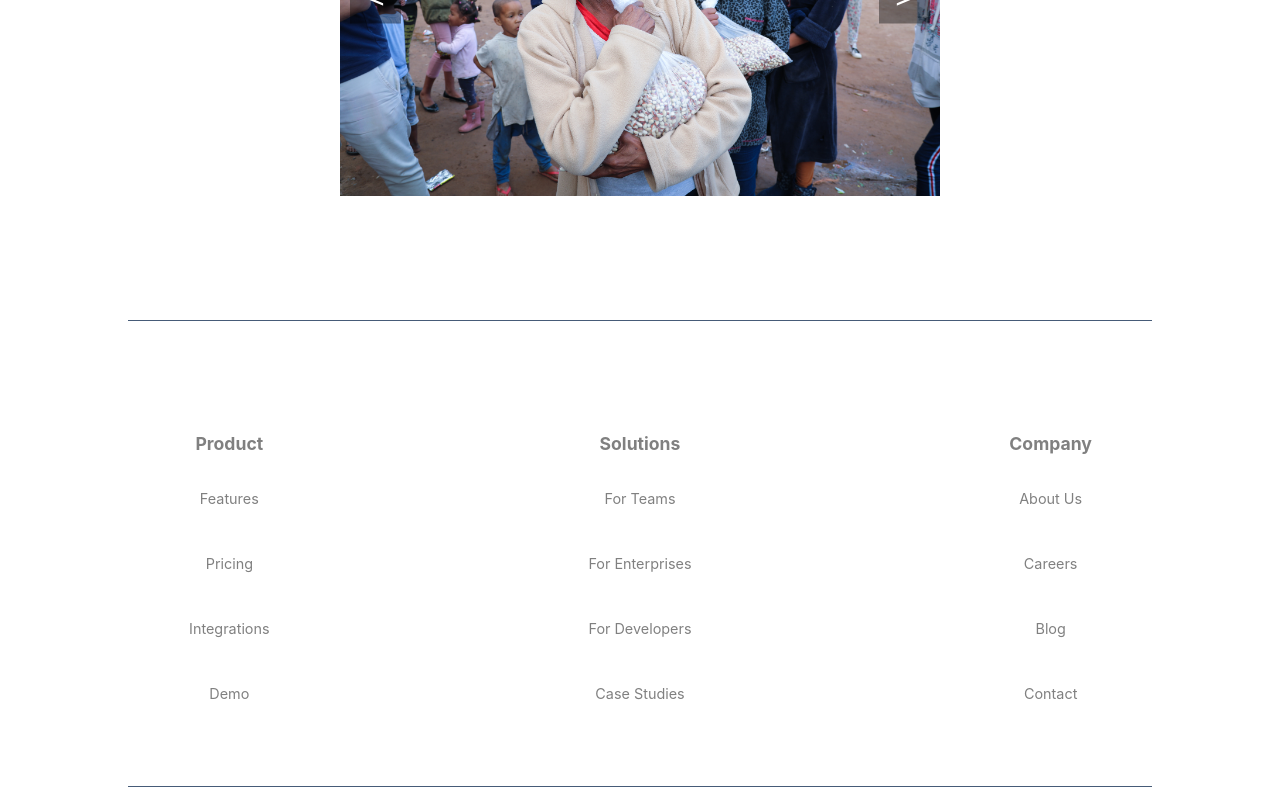
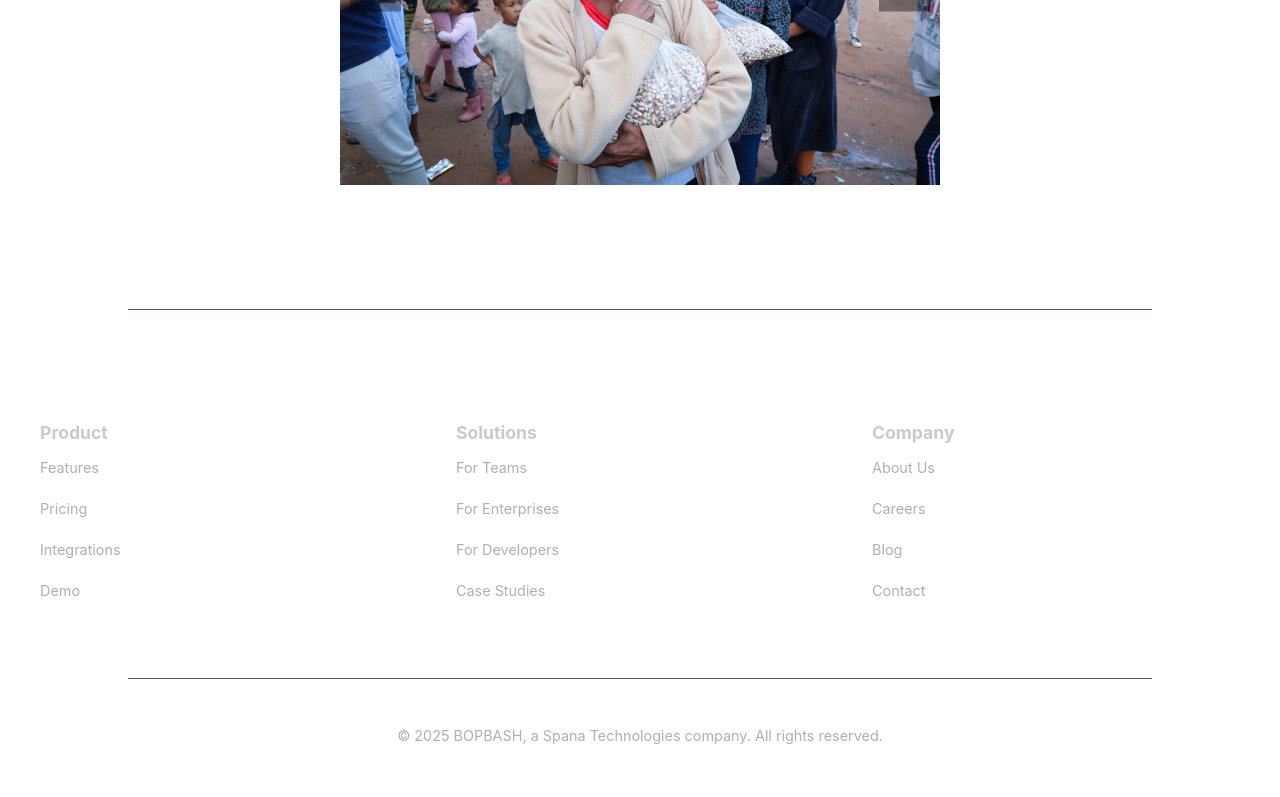
Before and after one commit to Bukho127/Bopbash_web_app, a Vue app: page / in a window 1280 px wide. Shown: the part 2000-2797 px from the top of the page. Built offline with nearby package versions, Linux system fonts and the light colour scheme.

Commit message:
I worked on the footer

```diff
--- a/src/components/FooterPage.vue
+++ b/src/components/FooterPage.vue
@@ -9,15 +9,15 @@
       <div class="social-links">
         <a href="https://facebook.com" target="_blank" aria-label="Facebook">
           <font-awesome-icon :icon="['fab', 'facebook']" />
-          Facebook
+
         </a>
         <a href="https://twitter.com" target="_blank" aria-label="Twitter">
           <font-awesome-icon :icon="['fab', 'twitter']" />
-          Twitter
+
         </a>
         <a href="https://instagram.com" target="_blank" aria-label="Instagram">
           <font-awesome-icon :icon="['fab', 'instagram']" />
-          Instagram
+
         </a>
       </div>
 
@@ -78,4 +78,15 @@ hr{
 .social-links a:hover {
   color:rgb(255, 115, 0);
 }
+
+@media screen and  (max-width: 768px){
+hr {
+  margin-bottom: 1rem;
+  width: 90%;
+}
+p{
+  text-align: left;
+  margin: 2rem 1.5rem 3rem 1rem;
+}
+}
 </style>
--- a/src/components/PreFooter.vue
+++ b/src/components/PreFooter.vue
@@ -2,54 +2,81 @@
   <section class="pre-footer">
     <div class="container">
       <div class="columns">
-        <!-- Product -->
-        <div class="column">
-          <h3>Product</h3>
-          <ul>
-            <li><a href="#">Features</a></li>
-            <li><a href="#">Pricing</a></li>
-            <li><a href="#">Integrations</a></li>
-            <li><a href="#">Demo</a></li>
-          </ul>
+
+        <div
+          class="column"
+          v-for="(section, i) in sections"
+          :key="i"
+        >
+          <h3 @click="toggle(i)" class="accordion-title">
+            {{ section.title }}
+            <!-- arrow indicator -->
+            <span class="arrow" v-if="isMobile">
+               <FontAwesomeIcon :icon="isOpen(i) ? 'angle-down' : 'angle-right'" />
+            </span>
+          </h3>
+
+          <!-- Accordion body -->
+          <transition name="accordion">
+            <ul v-show="!isMobile || isOpen(i)">
+              <li v-for="link in section.links" :key="link">
+                <a href="#">{{ link }}</a>
+              </li>
+            </ul>
+          </transition>
         </div>
 
-        <!-- Solutions -->
-        <div class="column">
-          <h3>Solutions</h3>
-          <ul>
-            <li><a href="#">For Teams</a></li>
-            <li><a href="#">For Enterprises</a></li>
-            <li><a href="#">For Developers</a></li>
-            <li><a href="#">Case Studies</a></li>
-          </ul>
-        </div>
-
-        <!-- Company -->
-        <div class="column">
-          <h3>Company</h3>
-          <ul>
-            <li><a href="#">About Us</a></li>
-            <li><a href="#">Careers</a></li>
-            <li><a href="#">Blog</a></li>
-            <li><a href="#">Contact</a></li>
-          </ul>
-        </div>
       </div>
     </div>
   </section>
 </template>
 
 <script>
+import { FontAwesomeIcon } from '@fortawesome/vue-fontawesome';
+
 export default {
-  name: "PreFooter"
-}
+  name: "PreFooter",
+  components:{FontAwesomeIcon},
+  data() {
+    return {
+      openIndex: null, // which section is open
+      isMobile: false,
+      sections: [
+        { title: "Product", links: ["Features", "Pricing", "Integrations", "Demo"] },
+        { title: "Solutions", links: ["For Teams", "For Enterprises", "For Developers", "Case Studies"] },
+        { title: "Company", links: ["About Us", "Careers", "Blog", "Contact"] }
+      ]
+    };
+  },
+  mounted() {
+    this.checkScreen();
+    window.addEventListener("resize", this.checkScreen);
+  },
+  beforeUnmount() {
+    window.removeEventListener("resize", this.checkScreen);
+  },
+  methods: {
+    checkScreen() {
+      this.isMobile = window.innerWidth <= 768;
+      if (!this.isMobile) {
+        this.openIndex = null; // reset when desktop
+      }
+    },
+    toggle(i) {
+      if (!this.isMobile) return;
+      this.openIndex = this.openIndex === i ? null : i;
+    },
+    isOpen(i) {
+      return this.openIndex === i;
+    }
+  }
+};
 </script>
 
 <style scoped>
 .pre-footer {
   background: var(--background-color);
   padding: 3rem 1rem;
-
 }
 
 .container {
@@ -60,13 +87,19 @@ export default {
 .columns {
   display: grid;
   grid-template-columns: repeat(3, 1fr);
-  gap: 2rem;
+  gap: 3rem;
+}
+
+.column {
+  display: flex;
+  flex-direction: column;
+  text-align: left;
 }
 
 .column h3 {
   font-size: 1.1rem;
   margin-bottom: 1rem;
-  color:gray;
+  color: #cacaca;
 }
 
 .column ul {
@@ -76,19 +109,55 @@ export default {
 }
 
 .column li {
-  margin-bottom: 0.5rem;
+  margin-bottom: 1.5rem;
 }
 
 .column a {
-  color: gray;
+  color: #b0b0b0;
   text-decoration: none;
+  transition: color 0.2s;
 }
-
 .column a:hover {
   color: #000;
 }
 
-li{
-    padding: 20px;
+/* Mobile accordion styles */
+@media screen and (max-width: 768px) {
+  .columns {
+    grid-template-columns: 1fr;
+    gap: 0;
+  }
+
+  .accordion-title {
+    font-size: 1px;
+    cursor: pointer;
+    text-transform: uppercase;
+    font-weight: 600;
+    display: flex;
+    justify-content: space-between;
+    align-items: center;
+  }
+
+  .column ul {
+    margin-bottom: 1rem;
+    padding-left: 1rem;
+  }
+}
+
+/* Smooth collapse animation */
+.accordion-enter-active,
+.accordion-leave-active {
+  transition: all 0.3s ease;
+}
+.accordion-enter-from,
+.accordion-leave-to {
+  max-height: 0;
+  opacity: 0;
+  overflow: hidden;
+}
+.accordion-enter-to,
+.accordion-leave-from {
+  max-height: 500px;
+  opacity: 1;
 }
 </style>
--- a/src/main.js
+++ b/src/main.js
@@ -10,8 +10,11 @@ import { faArrowRight } from '@fortawesome/free-solid-svg-icons'
 import { faBars } from '@fortawesome/free-solid-svg-icons'
 import { faChevronUp, faChevronDown } from '@fortawesome/free-solid-svg-icons'
 import { faFacebook, faTwitter, faInstagram } from '@fortawesome/free-brands-svg-icons'
+import {faAngleRight} from '@fortawesome/free-solid-svg-icons'
+import {faAngleDown} from '@fortawesome/free-solid-svg-icons'
 
-library.add(faArrowRight, faBars,faChevronUp, faChevronDown, faFacebook, faTwitter, faInstagram)
+
+library.add(faArrowRight, faBars,faChevronUp, faChevronDown, faFacebook, faTwitter, faInstagram, faAngleRight, faAngleDown)
 
 
 const app = createApp(App)
--- a/src/views/LandingPage.vue
+++ b/src/views/LandingPage.vue
@@ -151,19 +151,33 @@ export default {
   color:rgba(255, 115, 0, 0.8);
 }
 
-.hero__image {
-  max-width: 100%;
+.hero__image{
+  width: 100%;
+  flex-shrink: 0;
+}
+
+.hero__image img {
+  max-width: 1200px;
+  width: 100%;
   height: auto;
   margin: 0 auto;
-  padding: 0; /* center image under text */
+  padding: 0;
 }
 @media (max-width: 768px) {
   .hero {
     padding: 4rem 1rem;
   }
   .hero__image {
-    max-width: 50%;      /* scale down on mobile */
+    width: 100%;
+    max-width: 800px;      /* scale down on mobile */
     margin-top: 1.5rem;
+  }
+
+  .hero__cta{
+    width: 90%;
+    margin: 0.5rem 0;
+    height: 4.5rem;
+
   }
 
 }
```
